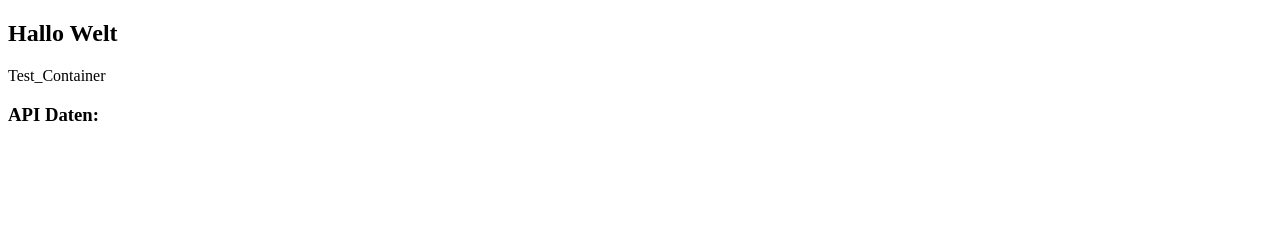
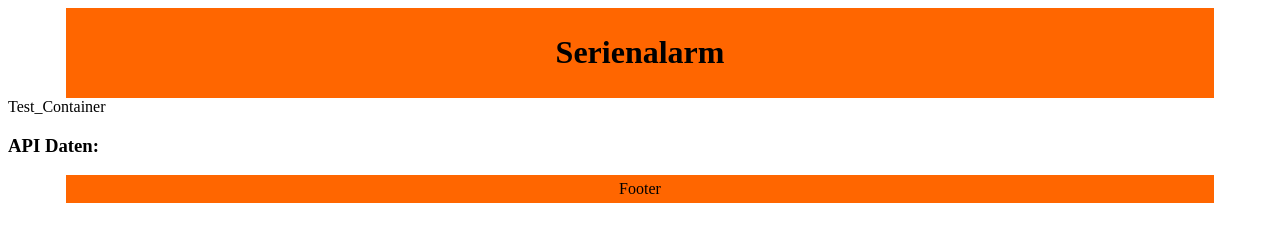
Before and after one commit to Subbi85/serienalarm, a plain HTML site: page index.html in a window 1280 px wide. Drawn offline with Linux system fonts and the light colour scheme; no server answers.

Commit message:
initial upload

```diff
--- /dev/null
+++ b/css/main.css
@@ -0,0 +1,7 @@
+.header, .footer{
+    width: 90%;
+    background-color: #ff6600;
+    padding: 5px;
+    text-align: center;
+    margin: 0 auto;
+}
--- a/index.html
+++ b/index.html
@@ -4,61 +4,22 @@
     <meta charset="utf-8" />
     <meta name="viewport" content="width=device-width, initial-scale=1.0" />
     <title>Serien- / Filmalarm</title>
+    <link rel="stylesheet" type="text/css" href="css/main.css" />
+    <script src="js/main.js" defer></script>
   </head>
   <body>
-    <!-- Sichtbarer Dokumentinhalt im body -->
-      <h2>Hallo Welt</h2>
+    <div class="header">
+      <h1>Serienalarm</h1>
+    </div>
+
       <div id="display_container"></div>
       <h3>API Daten:</h3>
       <ol id="apiList">
       </ol>
+
+    <div class="footer">
+      Footer
+    </div>
   </body>
 
-  <script>
-
-
-  var display = document.getElementById("display_container");
-  display.innerHTML = "Test_Container";
-
-  getData();
-
-//Besorgen von API-Daten
-  function getData(){
-    var key = "fe58beaf1d2866c93f5b52ffe66777bb";
-    var url = "https://api.themoviedb.org/3/movie/550?api_key="+key;
-
-    var iniRequest = new XMLHttpRequest();
-    iniRequest.open('GET', url);
-    iniRequest.onload=function(){
-    	var score = JSON.parse(iniRequest.responseText);
-		  display.innerHTML = "ERFOLGREICH";
-      console.log(score);
-      buildApiData(score)
-    }
-    iniRequest.send();
-  }
-
-    //Aufbauen der Liste mit API-Daten
-    function buildApiData(data){
-      var list = document.getElementById("apiList");
-
-      //Name
-      var newLi = document.createElement("li");
-      var newLiText = document.createTextNode(data.original_title);
-      newLi.appendChild(newLiText);
-      list.appendChild(newLi);
-
-      //Klasse
-      newLi = document.createElement("li");
-      newLiText = document.createTextNode(data.homepage);
-      newLi.appendChild(newLiText);
-      list.appendChild(newLi);
-
-      //Class
-      newLi = document.createElement("li");
-      newLiText = document.createTextNode(data.serienalarm);
-      newLi.appendChild(newLiText);
-      list.appendChild(newLi);
-    }
-  </script>
 </html>
--- /dev/null
+++ b/js/main.js
@@ -0,0 +1,43 @@
+var display = document.getElementById("display_container");
+display.innerHTML = "Test_Container";
+
+getData();
+
+//Besorgen von API-Daten
+function getData(){
+  var key = "fe58beaf1d2866c93f5b52ffe66777bb";
+  var url = "https://api.themoviedb.org/3/movie/550?api_key="+key;
+
+  var iniRequest = new XMLHttpRequest();
+  iniRequest.open('GET', url);
+  iniRequest.onload=function(){
+      var score = JSON.parse(iniRequest.responseText);
+        display.innerHTML = "ERFOLGREICH";
+    console.log(score);
+    buildApiData(score)
+  }
+  iniRequest.send();
+}
+
+  //Aufbauen der Liste mit API-Daten
+  function buildApiData(data){
+    var list = document.getElementById("apiList");
+
+    //Name
+    var newLi = document.createElement("li");
+    var newLiText = document.createTextNode(data.original_title);
+    newLi.appendChild(newLiText);
+    list.appendChild(newLi);
+
+    //Klasse
+    newLi = document.createElement("li");
+    newLiText = document.createTextNode(data.homepage);
+    newLi.appendChild(newLiText);
+    list.appendChild(newLi);
+
+    //Class
+    newLi = document.createElement("li");
+    newLiText = document.createTextNode(data.serienalarm);
+    newLi.appendChild(newLiText);
+    list.appendChild(newLi);
+  }
```
